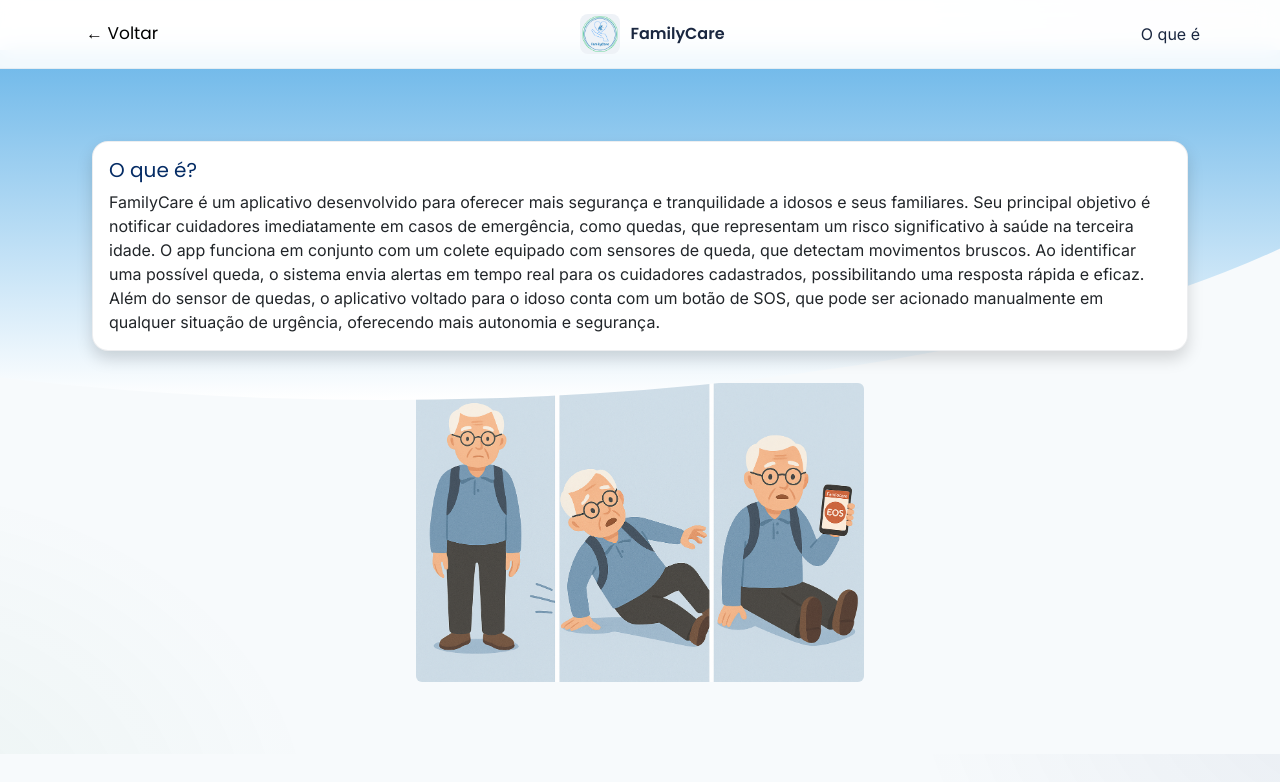
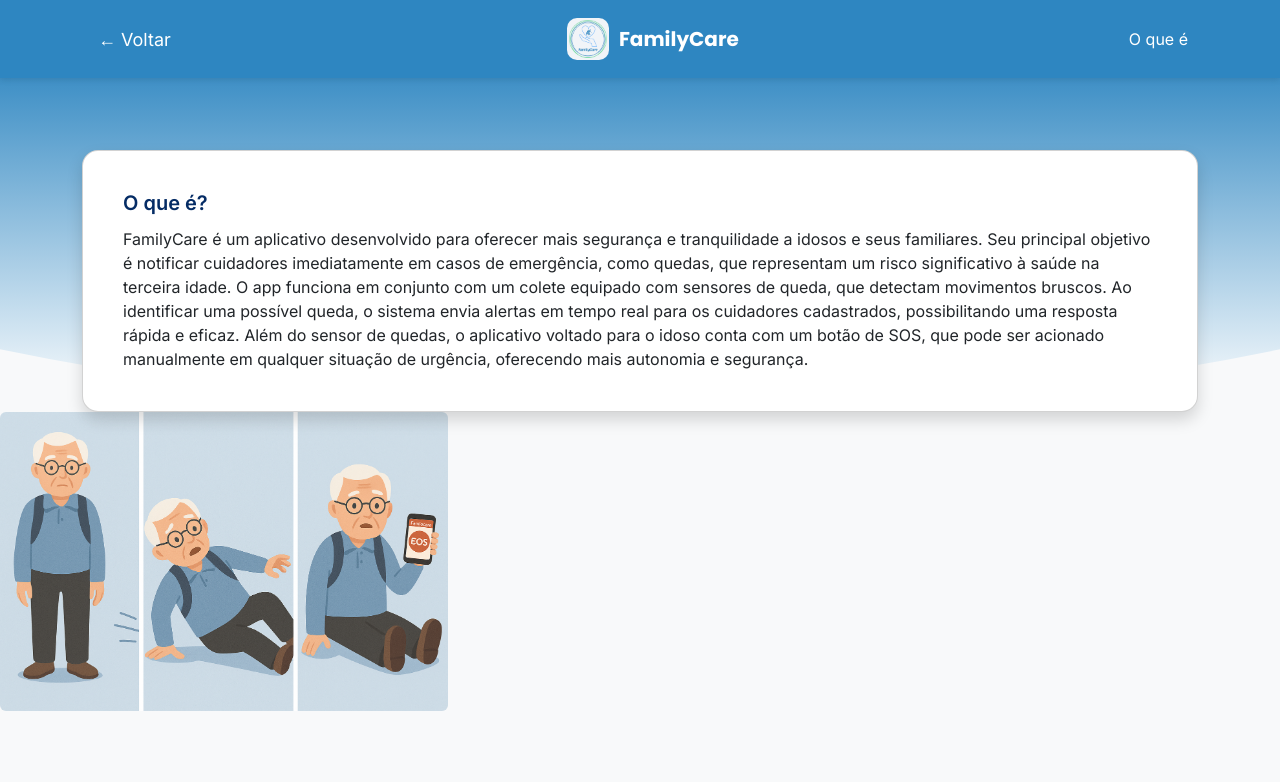
Before and after one commit to edsofilho/familyCare, a Flask app: page /oque in a window 1280 px wide. Shown: the top 782 px of the page. Run offline with Flask 3, Linux system fonts and the light colour scheme.

Commit message:
styles web

```diff
--- a/Web/fapp.py
+++ b/Web/fapp.py
@@ -39,4 +39,4 @@ def index():
     return render_template('index.html', feedbacks=feedbacks)
 
 if __name__ == '__main__':
-    app.run(debug=True)
+    app.run(host="0.0.0.0", port=5000, debug=True)
--- a/Web/static/style.css
+++ b/Web/static/style.css
@@ -4,22 +4,23 @@ body::before {
   top: 50px;
   left: 0;
   width: 100%;
-  height: 350px;
-  background: linear-gradient(to bottom, #6cb7e9 0%, #ffffff 100%);
-  clip-path: ellipse(85% 100% at 30% 0%);
+  height: 360px;
+  background: linear-gradient(to bottom, #2E86C1 0%, #ffffff 100%);
+  clip-path: ellipse(90% 100% at 50% 0%);
+  z-index: -1;
 }
 
 :root {
-  --bg: #f7fafc;
+  --bg: #f8f9fa;
   --panel: #ffffff;
-  --soft: #eef2f7;
+  --soft: #f1f4f8;
   --text: #1a2740;
-  --muted: #51607a;
-  --primary: #1f3b73;
-  --primary-600: #18305d;
-  --danger: #c73e55;
-  --success: #2b8a58;
-  --shadow: 0 10px 26px rgba(18, 30, 58, 0.10);
+  --muted: #666;
+  --primary: #2E86C1;
+  --primary-600: #1f5c99;
+  --success: #27AE60;
+  --danger: #E74C3C;
+  --shadow: 0 4px 10px rgba(0, 0, 0, 0.08);
 }
 
 * {
@@ -31,34 +32,26 @@ body {
   margin: 0;
   font-family: "Inter", sans-serif;
   color: var(--text);
-  background: radial-gradient(1000px 700px at 110% -10%, rgba(31, 59, 115, 0.08), transparent 50%),
-              radial-gradient(900px 700px at -10% 110%, rgba(43, 138, 90, 0.06), transparent 50%),
-              var(--bg);
+  background: var(--bg);
 }
 
-h1, h2, h3, h4, h5, h6, .btn, .card-title {
-  font-family: "Poppins", sans-serif;
-}
-
-.container {
-  width: min(1120px, 92%);
-  margin: 0 auto;
-}
-
+/* Cabeçalho */
 .site-header {
   position: sticky;
   top: 0;
-  background: rgba(255, 255, 255, 0.9);
-  backdrop-filter: blur(10px);
-  border-bottom: 1px solid rgba(31, 42, 68, 0.06);
-  z-index: 50;
+  background: #2E86C1;
+  padding: 18px 0;
+  box-shadow: 0 2px 6px rgba(0, 0, 0, 0.1);
+  z-index: 100;
 }
 
 .header-content {
   display: flex;
   align-items: center;
   justify-content: space-between;
-  padding: 14px 0;
+  width: min(1120px, 92%);
+  margin: 0 auto;
+  color: #fff;
 }
 
 .brand {
@@ -66,67 +59,58 @@ h1, h2, h3, h4, h5, h6, .btn, .card-title {
   align-items: center;
   gap: 10px;
   text-decoration: none;
-  color: var(--text);
+  color: #fff;
 }
 
 .brand-logo {
-  width: 40px;
-  height: 40px;
-  border-radius: 8px;
-  background: var(--soft);
+  width: 42px;
+  height: 42px;
+  border-radius: 10px;
+  background-color: #f1f4f8;
   object-fit: cover;
-  margin-right: 0px;
 }
 
 .brand-name {
-  font-weight: 600;
+  font-weight: bold;
+  font-size: 20px;
   font-family: "Poppins", sans-serif;
 }
 
+/* Botão de seta */
 .btn-seta {
-  font-size: 17px;
   background: none;
   border: none;
+  color: #fff;
+  font-size: 18px;
   cursor: pointer;
-  font-family: "Poppins", sans-serif;
+  transition: opacity 0.2s;
 }
 
 .btn-seta:hover {
-  color: #6cd0e9;
+  opacity: 0.8;
 }
 
-.image {
-  display: flex;
-  justify-content: center;
-  align-items: center;
-  margin-top: 2rem;
-}
-
+/* Hero Section */
 .hero {
-  padding: 96px 0 72px;
   text-align: center;
-  position: relative;
+  padding: 100px 0 80px;
 }
 
 .hero-title {
+  font-family: "Poppins", sans-serif;
   font-size: clamp(28px, 5vw, 44px);
+  color: #08223b;
   margin-bottom: 12px;
 }
 
 .hero-subtitle {
   color: var(--muted);
-  font-size: clamp(14px, 2vw, 18px);
-  max-width: 800px;
+  font-size: 18px;
+  max-width: 700px;
   margin: 0 auto;
 }
 
-.hero-bg {
-  position: absolute;
-  inset: 0;
-  background: radial-gradient(900px 600px at 50% -10%, rgba(31, 59, 115, 0.10), transparent 60%);
-  pointer-events: none;
-}
-
+/* Carrossel */
 .carrossel {
   width: min(90%, 800px);
   height: 300px;
@@ -184,92 +168,91 @@ h1, h2, h3, h4, h5, h6, .btn, .card-title {
   opacity: 1;
 }
 
-#feedback {
-  font-family: 'Segoe UI', sans-serif;
-  font-size: 16px;
-  border-radius: 5px;
-  overflow: hidden;
-  width: min(1120px, 92%), !important;
-  margin: 0 auto !important;
-}
-
-#feedback th {
-  background-color:#232628;
-}
-
+/* Cards e Seções */
 .section {
   padding: 72px 0;
 }
 
 .section.alt {
-  background: linear-gradient(180deg, rgba(31, 42, 68, 0.03), transparent);
+  background: #f1f4f8;
 }
 
 .card {
   background: var(--panel);
-  border: 1px solid #1f2a4414;
+  border-radius: 16px;
+  box-shadow: var(--shadow);
+  padding: 24px;
+  transition: transform 0.2s ease, box-shadow 0.2s ease;
+}
+
+.card:hover {
+  transform: translateY(-4px);
+  box-shadow: 0 8px 18px rgba(0, 0, 0, 0.1);
+}
+
+.card-title {
+  color: var(--primary);
+  font-weight: bold;
+  font-size: 20px;
+  margin-bottom: 12px;
+}
+
+/* Grade de equipe */
+.team-grid {
+  display: grid;
+  grid-template-columns: repeat(auto-fit, minmax(250px, 1fr));
+  gap: 18px;
+}
+
+.team-member {
+  text-align: center;
+}
+
+.team-member img {
+  width: 100%;
   border-radius: 16px;
   box-shadow: var(--shadow);
 }
 
-.team-grid {
-  display: grid;
-  grid-template-columns: repeat(3, 1fr);
-  gap: 14px;
+.team-member figcaption {
+  margin-top: 10px;
+  font-weight: 600;
+  color: var(--primary);
 }
 
-.team-member img {
-  width: 100%;
-  height: auto;
-  border-radius: 14px;
-  border: 1px solid #1f2a4414;
-  box-shadow: var(--shadow);
-}
-
-.team-member figcaption {
-  margin-top: 8px;
-  font-weight: 600;
+/* Footer */
+.site-footer {
+  background: #2E86C1;
+  color: #fff;
+  padding: 28px 0 36px;
   text-align: center;
-}
-
-.github-link {
-  color: var(--primary);
-  text-decoration: none;
-}
-
-.github-link:hover {
-  text-decoration: underline;
-}
-
-.site-footer {
-  padding: 26px 0 40px;
-  border-top: 1px solid #1f29420f;
-  background: #ffffff99;
-}
-
-.footer-content {
-  display: flex;
-  align-items: center;
-  justify-content: space-between;
+  font-size: 14px;
 }
 
 .footer-nav a {
-  margin-left: 14px;
-  color: var(--muted);
+  color: #fff;
   text-decoration: none;
+  margin: 0 10px;
+  opacity: 0.9;
+  transition: opacity 0.2s;
 }
 
 .footer-nav a:hover {
-  color: var(--text);
+  opacity: 1;
 }
 
-@media (max-width: 880px) {
-  .team-grid {
-    grid-template-columns: repeat(2, 1fr);
+/* Responsivo */
+@media (max-width: 768px) {
+  .header-content {
+    flex-direction: column;
+    gap: 8px;
+  }
+
+  .hero {
+    padding: 80px 20px 60px;
+  }
+
+  .carrossel {
+    height: 240px;
   }
 }
-@media (max-width: 520px) {
-  .team-grid {
-    grid-template-columns: 1fr;
-  }
-}
```
Also changed, not shown: Web/templates/index.html (+2 -8 lines).
